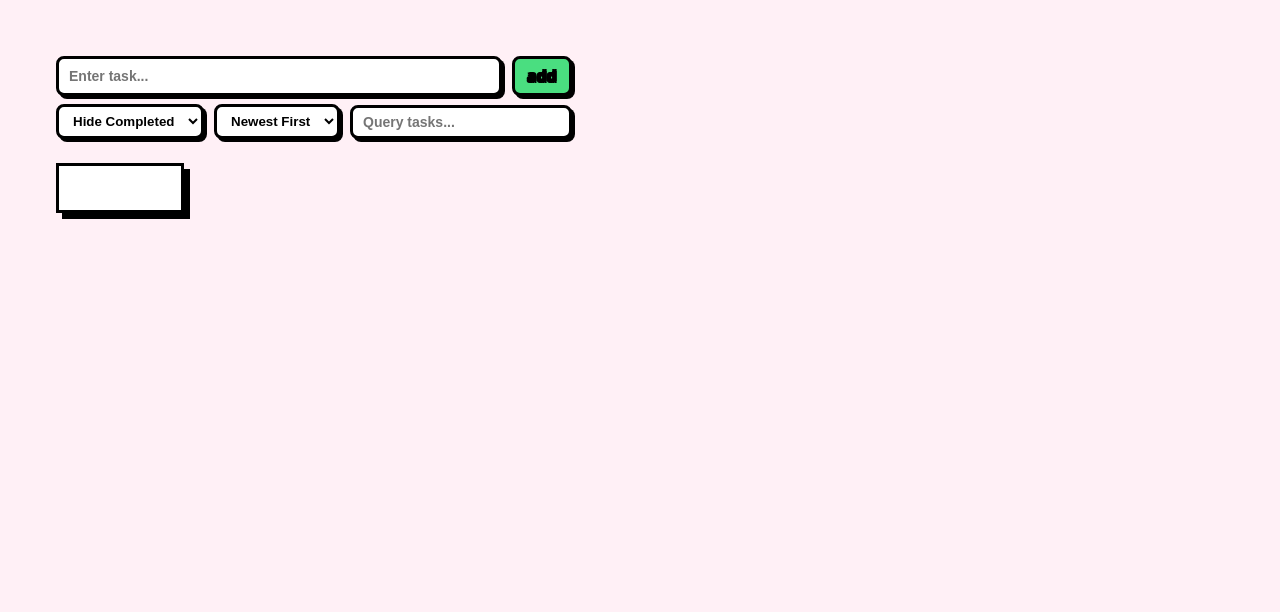
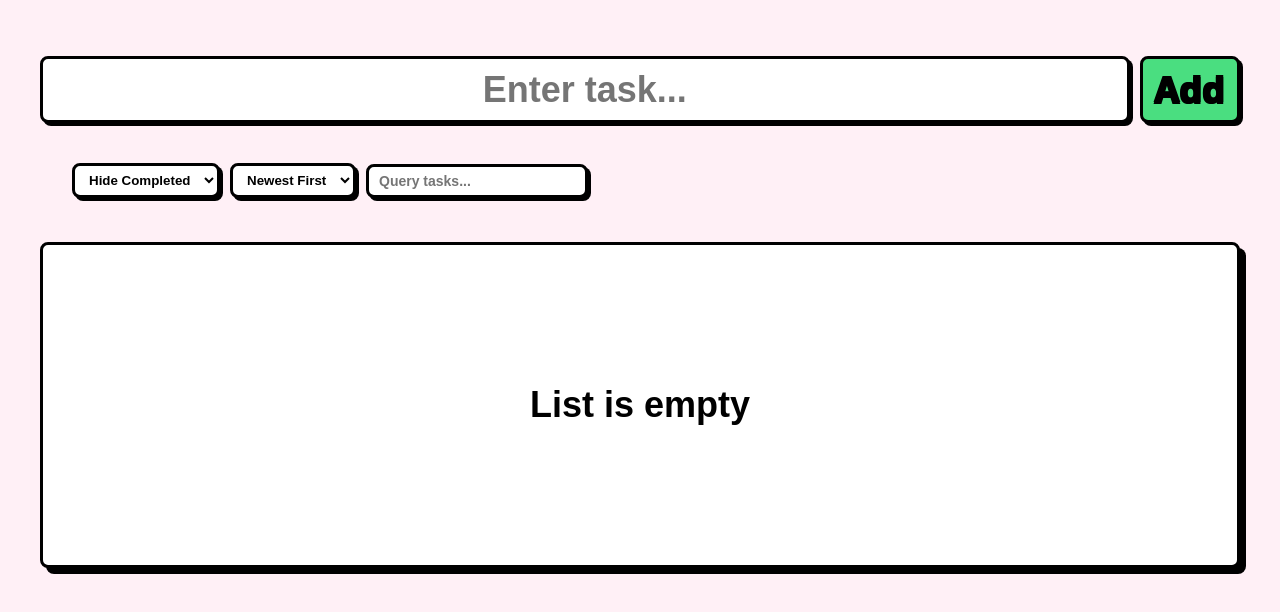
Before and after one commit to krola1/undervisning2209, a React (Vite) app: page / in a window 1280 px wide. Shown: the top 612 px of the page. Built offline with nearby package versions, Linux system fonts and the light colour scheme.

Commit message:
way to much css

```diff
--- a/src/App.jsx
+++ b/src/App.jsx
@@ -47,6 +47,7 @@ function App() {
   return (
     <div className={styles.container}>
       <TaskInput onAdd={handleAdd} />
+
       <Toolbar {...toolbarProps} />
       <TaskList {...taskListProps} />
     </div>
--- a/src/components/TaskInput.jsx
+++ b/src/components/TaskInput.jsx
@@ -32,7 +32,7 @@ export default function TaskInput({ onAdd }) {
       <input {...inputParameters} />
 
       <button className={styles.button} onClick={handleAdd}>
-        add
+        Add
       </button>
     </div>
   );
--- a/src/components/TaskList.jsx
+++ b/src/components/TaskList.jsx
@@ -19,14 +19,17 @@ export default function TaskList({
   //--------------------------Rendering--------------------------
   //  If list is empty, renders a message that list is empty, if not renders itsems based on sort,
   // and a counter to show ifs something is hidden by completed toggle
-  return state.list.length ? (
+  return (
     <div className={styles.container}>
+      {state.list.length ? (
         <div className={styles.topRow}>
           <ul className={styles.grid}>
             {state.list
               .filter((task) => state.showCompleted || !task.completed)
               .filter((task) =>
-              task.text.toLowerCase().includes(state.query.trim().toLowerCase())
+                task.text
+                  .toLowerCase()
+                  .includes(state.query.trim().toLowerCase())
               )
               .sort(makeSorter(state.sortMode))
               .map((item) => (
@@ -37,8 +40,9 @@ export default function TaskList({
             <strong>Total tasks: {state.list.length}</strong>
           </div>
         </div>
-    </div>
       ) : (
         <h3 className={styles.empty}>List is empty</h3>
+      )}
+    </div>
   );
 }
--- a/src/index.css
+++ b/src/index.css
@@ -17,6 +17,8 @@ body {
   place-items: center;
   min-width: 320px;
   min-height: 100vh;
+  justify-content: center; /* senter horisontalt */
+  align-items: center;
 
   min-height: 100dvh;
 }
--- a/src/styles/TaskInput.module.css
+++ b/src/styles/TaskInput.module.css
@@ -3,23 +3,27 @@
   gap: 10px;
   align-items: stretch;
   flex-wrap: wrap;
+  min-width: 1200px;
 }
 
 .input {
+  text-align: center;
   border-radius: 8px;
   flex: 1 1 240px;
   padding: 6px 10px;
   border: 3px solid #000000;
   box-shadow: 3px 3px 0 #000000;
-  font-size: 14px;
-  font-weight: 700;
+  font-size: 36px;
+  font-weight: 800;
   background: #ffffff;
+  color: #000;
 }
 
 .button {
   padding: 6px 12px;
   border: 3px solid #000000;
   box-shadow: 3px 3px 0 #000000;
+  font-size: 36px;
   font-weight: 800;
   background: #4ade80;
   cursor: pointer;
--- a/src/styles/TaskList.module.css
+++ b/src/styles/TaskList.module.css
@@ -31,20 +31,28 @@
   flex-wrap: wrap;
   gap: 14px;
   align-items: stretch;
+  min-width: 1000px;
+  max-width: 1100px;
 }
 
-/* Hvert item holder et TaskCard med fast bredde (TaskCard ~320px) */
 .item {
-  flex: 0 1 auto; /* respekterer kortets bredde, lar det wrappe */
+  flex: 0 1 auto;
 }
 
 .empty {
+  display: flex;
+  justify-content: center; /* horisontal sentrering */
+  align-items: center; /* vertikal sentrering */
+
+  text-align: center;
+  border-radius: 8px;
+  min-height: 300px;
   font-family: Montserrat, sans-serif;
+  font-size: 36px;
   font-weight: 800;
-  font-size: 16px;
   background: #fff;
   border: 3px solid #000000;
   box-shadow: 6px 6px 0 #000000;
   padding: 10px 12px;
-  display: inline-block;
+  color: #000000;
 }
--- a/src/styles/Toolbar.module.css
+++ b/src/styles/Toolbar.module.css
@@ -1,4 +1,6 @@
 .toolbar {
+  margin-top: 2rem;
+  margin-left: 2rem;
   display: flex;
   gap: 10px;
   align-items: center;
```
Lines whose indentation alone changed are shown as unchanged.
